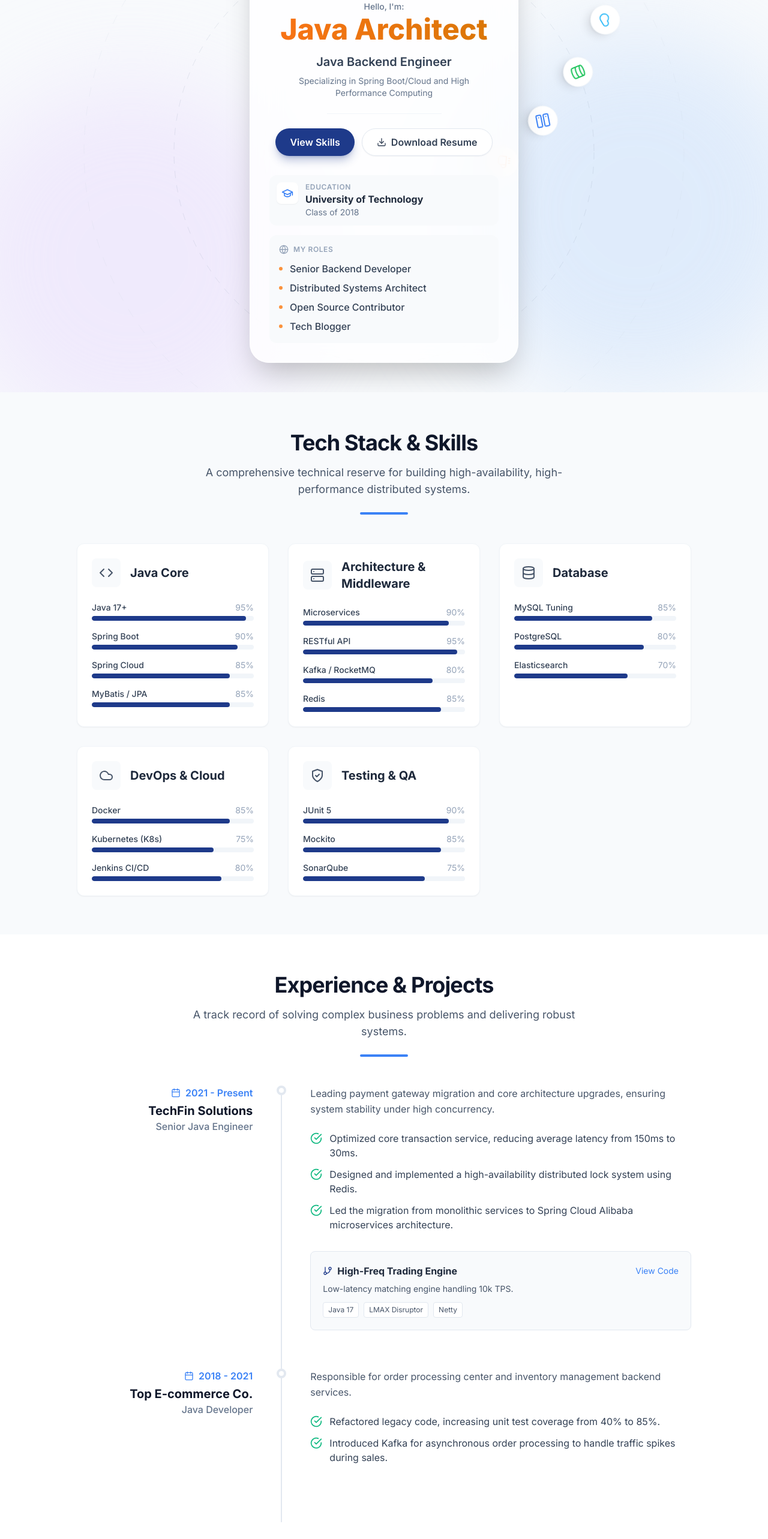
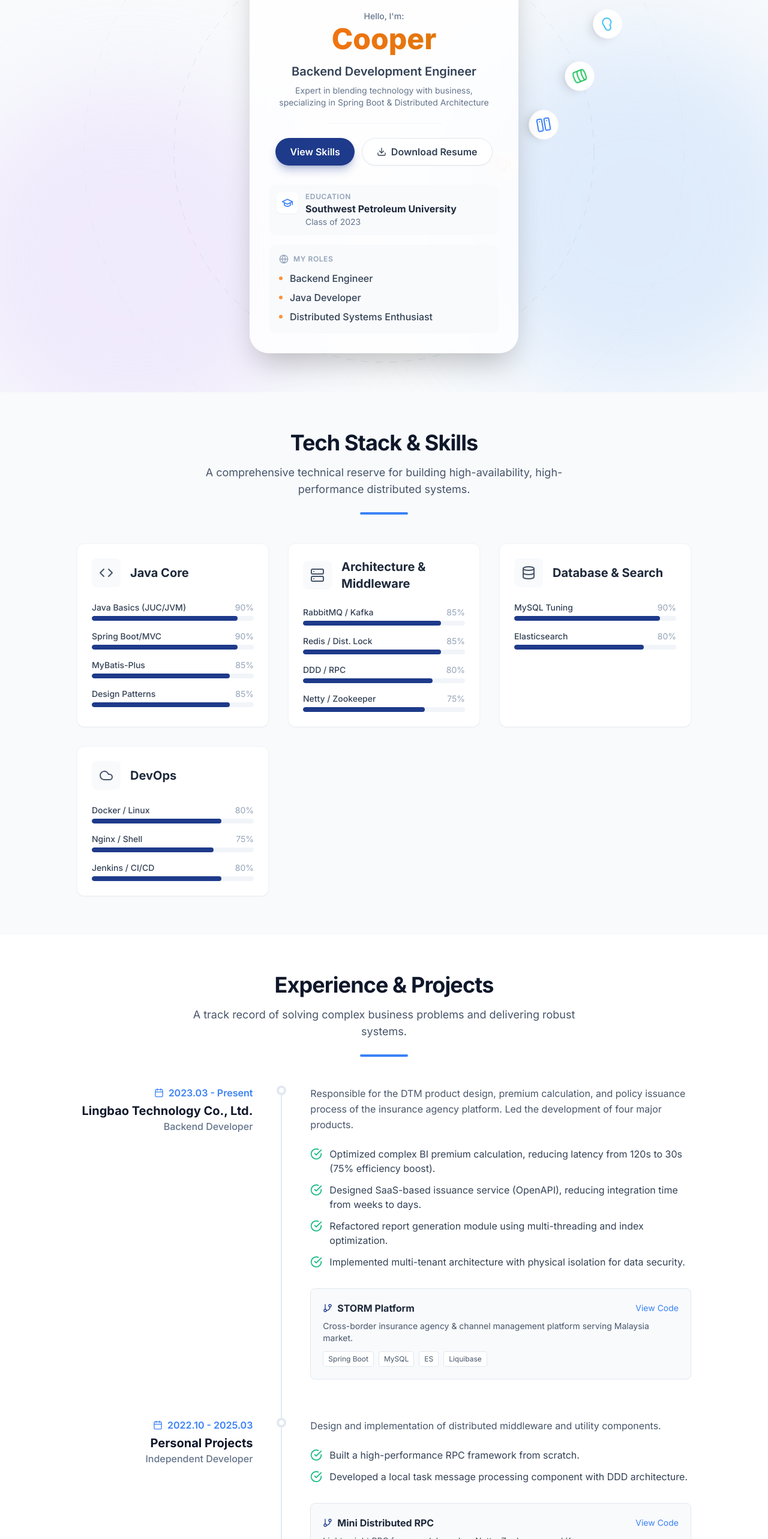
Before and after one commit to iamliyangjing/myIndex, a React (Vite) app: page / in a window 1280 px wide. Shown: the part 146-2712 px from the top of the page at 60% size. Built offline with nearby package versions, Linux system fonts and the light colour scheme; grey boxes are pictures that could not be loaded.

Commit message:
feat: Update profile and hero content

```diff
--- a/constants.ts
+++ b/constants.ts
@@ -12,26 +12,24 @@ import { ExperienceItem, LearningItem, SkillCategory, BookItem, LocalizedData, P
 export const PROFILE_DATA: LocalizedData<ProfileData> = {
   en: {
     avatarUrl: "https://api.dicebear.com/7.x/avataaars/svg?seed=CodeCraft&backgroundColor=ffdfbf",
-    name: "Java Architect",
-    university: "University of Technology",
-    gradYear: "Class of 2018",
+    name: "Cooper",
+    university: "Southwest Petroleum University",
+    gradYear: "Class of 2023",
     roles: [
-      "Senior Backend Developer",
-      "Distributed Systems Architect",
-      "Open Source Contributor",
-      "Tech Blogger"
+      "Backend Engineer",
+      "Java Developer",
+      "Distributed Systems Enthusiast"
     ]
   },
   cn: {
     avatarUrl: "https://api.dicebear.com/7.x/avataaars/svg?seed=CodeCraft&backgroundColor=ffdfbf",
-    name: "Java 架构师",
-    university: "某知名理工大学",
-    gradYear: "2018 届毕业生",
+    name: "Cooper",
+    university: "西南石油大学",
+    gradYear: "2023届",
     roles: [
-      "资深 Java 后端开发",
-      "分布式系统架构师",
-      "开源项目贡献者",
-      "技术博主"
+      "后端开发工程师",
+      "Java 开发者",
+      "分布式系统爱好者"
     ]
   }
 };
@@ -39,16 +37,16 @@ export const PROFILE_DATA: LocalizedData<ProfileData> = {
 // Hero Content
 export const HERO_CONTENT: LocalizedData<HeroContent> = {
   en: {
-    slogan: "Building Efficient & Reliable Distributed Systems",
-    role: "Java Backend Engineer",
-    subRole: "Specializing in Spring Boot/Cloud and High Performance Computing",
+    slogan: "3 Years of Business-Centric Backend Development",
+    role: "Backend Development Engineer",
+    subRole: "Expert in blending technology with business, specializing in Spring Boot & Distributed Architecture",
     ctaText: "View Skills",
     downloadText: "Download Resume",
   },
   cn: {
-    slogan: "构建高效可靠的分布式 Java 应用",
-    role: "Java 后端开发工程师",
-    subRole: "专注于 Spring Boot/Cloud 和 高性能系统",
+    slogan: "3年扎根业务的后端开发经验",
+    role: "后端开发工程师",
+    subRole: "擅长将技术与业务深度结合，精通 Spring Boot 与分布式架构",
     ctaText: "查看技术栈",
     downloadText: "下载简历",
   }
@@ -61,96 +59,76 @@ export const SKILL_CATEGORIES: LocalizedData<SkillCategory[]> = {
       title: "Java Core",
       icon: Code,
       skills: [
-        { name: "Java 17+", level: 95 },
-        { name: "Spring Boot", level: 90 },
-        { name: "Spring Cloud", level: 85 },
-        { name: "MyBatis / JPA", level: 85 },
+        { name: "Java Basics (JUC/JVM)", level: 90 },
+        { name: "Spring Boot/MVC", level: 90 },
+        { name: "MyBatis-Plus", level: 85 },
+        { name: "Design Patterns", level: 85 },
       ],
     },
     {
       title: "Architecture & Middleware",
       icon: Server,
       skills: [
-        { name: "Microservices", level: 90 },
-        { name: "RESTful API", level: 95 },
-        { name: "Kafka / RocketMQ", level: 80 },
-        { name: "Redis", level: 85 },
+        { name: "RabbitMQ / Kafka", level: 85 },
+        { name: "Redis / Dist. Lock", level: 85 },
+        { name: "DDD / RPC", level: 80 },
+        { name: "Netty / Zookeeper", level: 75 },
       ],
     },
     {
-      title: "Database",
+      title: "Database & Search",
       icon: Database,
       skills: [
-        { name: "MySQL Tuning", level: 85 },
-        { name: "PostgreSQL", level: 80 },
-        { name: "Elasticsearch", level: 70 },
+        { name: "MySQL Tuning", level: 90 },
+        { name: "Elasticsearch", level: 80 },
       ],
     },
     {
-      title: "DevOps & Cloud",
+      title: "DevOps",
       icon: Cloud,
       skills: [
-        { name: "Docker", level: 85 },
-        { name: "Kubernetes (K8s)", level: 75 },
-        { name: "Jenkins CI/CD", level: 80 },
-      ],
-    },
-    {
-      title: "Testing & QA",
-      icon: ShieldCheck,
-      skills: [
-        { name: "JUnit 5", level: 90 },
-        { name: "Mockito", level: 85 },
-        { name: "SonarQube", level: 75 },
+        { name: "Docker / Linux", level: 80 },
+        { name: "Nginx / Shell", level: 75 },
+        { name: "Jenkins / CI/CD", level: 80 },
       ],
     },
   ],
   cn: [
     {
-      title: "Java 生态核心",
+      title: "Java 核心",
       icon: Code,
       skills: [
-        { name: "Java 17+", level: 95 },
-        { name: "Spring Boot", level: 90 },
-        { name: "Spring Cloud", level: 85 },
-        { name: "MyBatis / JPA", level: 85 },
+        { name: "Java 基础 (JUC/JVM)", level: 90 },
+        { name: "Spring Boot/MVC", level: 90 },
+        { name: "MyBatis-Plus", level: 85 },
+        { name: "设计模式", level: 85 },
       ],
     },
     {
       title: "架构与中间件",
       icon: Server,
       skills: [
-        { name: "微服务架构", level: 90 },
-        { name: "RESTful API", level: 95 },
-        { name: "Kafka / RocketMQ", level: 80 },
-        { name: "Redis", level: 85 },
+        { name: "RabbitMQ / Kafka", level: 85 },
+        { name: "Redis / 分布式锁", level: 85 },
+        { name: "DDD / RPC", level: 80 },
+        { name: "Netty / Zookeeper", level: 75 },
       ],
     },
     {
-      title: "数据库",
+      title: "数据库与搜索",
       icon: Database,
       skills: [
-        { name: "MySQL 调优", level: 85 },
-        { name: "PostgreSQL", level: 80 },
-        { name: "Elasticsearch", level: 70 },
+        { name: "MySQL 调优", level: 90 },
+        { name: "Elasticsearch", level: 80 },
       ],
     },
     {
-      title: "DevOps 与云原生",
+      title: "运维与工具",
       icon: Cloud,
       skills: [
-        { name: "Docker", level: 85 },
-        { name: "Kubernetes (K8s)", level: 75 },
-        { name: "Jenkins CI/CD", level: 80 },
-      ],
-    },
-    {
-      title: "测试与质量保障",
-      icon: ShieldCheck,
-      skills: [
-        { name: "JUnit 5", level: 90 },
-        { name: "Mockito", level: 85 },
-        { name: "SonarQube", level: 75 },
+        { name: "Docker / Linux", level: 80 },
+        { name: "Nginx / Shell", level: 75 },
+        { name: "Jenkins / CI/CD", level: 80 },
       ],
     },
   ]
@@ -161,33 +139,59 @@ export const EXPERIENCE_DATA: LocalizedData<ExperienceItem[]> = {
   en: [
     {
       id: "exp-1",
-      period: "2021 - Present",
-      role: "Senior Java Engineer",
-      company: "TechFin Solutions",
-      description: "Leading payment gateway migration and core architecture upgrades, ensuring system stability under high concurrency.",
+      period: "2023.03 - Present",
+      role: "Backend Developer",
+      company: "Lingbao Technology Co., Ltd.",
+      description: "Responsible for the DTM product design, premium calculation, and policy issuance process of the insurance agency platform. Led the development of four major products.",
       achievements: [
-        "Optimized core transaction service, reducing average latency from 150ms to 30ms.",
-        "Designed and implemented a high-availability distributed lock system using Redis.",
-        "Led the migration from monolithic services to Spring Cloud Alibaba microservices architecture.",
+        "Optimized complex BI premium calculation, reducing latency from 120s to 30s (75% efficiency boost).",
+        "Designed SaaS-based issuance service (OpenAPI), reducing integration time from weeks to days.",
+        "Refactored report generation module using multi-threading and index optimization.",
+        "Implemented multi-tenant architecture with physical isolation for data security.",
       ],
       projects: [
         {
-          name: "High-Freq Trading Engine",
-          description: "Low-latency matching engine handling 10k TPS.",
-          technologies: ["Java 17", "LMAX Disruptor", "Netty"],
+          name: "STORM Platform",
+          description: "Cross-border insurance agency & channel management platform serving Malaysia market.",
+          technologies: ["Spring Boot", "MySQL", "ES", "Liquibase"],
           link: "#",
         }
       ]
     },
     {
       id: "exp-2",
-      period: "2018 - 2021",
-      role: "Java Developer",
-      company: "Top E-commerce Co.",
-      description: "Responsible for order processing center and inventory management backend services.",
+      period: "2022.10 - 2025.03",
+      role: "Independent Developer",
+      company: "Personal Projects",
+      description: "Design and implementation of distributed middleware and utility components.",
       achievements: [
-        "Refactored legacy code, increasing unit test coverage from 40% to 85%.",
-        "Introduced Kafka for asynchronous order processing to handle traffic spikes during sales.",
+        "Built a high-performance RPC framework from scratch.",
+        "Developed a local task message processing component with DDD architecture.",
+      ],
+      projects: [
+        {
+          name: "Mini Distributed RPC",
+          description: "Lightweight RPC framework based on Netty, Zookeeper, and Kyro.",
+          technologies: ["Netty", "Zookeeper", "Protobuf", "Spring"],
+          link: "https://github.com/iamliyangjing",
+        },
+        {
+          name: "Task Message Component",
+          description: "High-availability local task processing component with sharding and retry mechanisms.",
+          technologies: ["Spring Boot", "RabbitMQ", "DDD"],
+          link: "#",
+        }
+      ]
+    },
+    {
+      id: "exp-3",
+      period: "2022.09 - 2023.02",
+      role: "Backend Intern",
+      company: "AIA / CAT",
+      description: "Designed and developed the Online Purchase Journey for D2C products.",
+      achievements: [
+        "Defined product infrastructure and page presentation logic.",
+        "Implemented full-process marketing from customer acquisition to policy issuance.",
       ],
       projects: []
     }
@@ -195,33 +199,59 @@ export const EXPERIENCE_DATA: LocalizedData<ExperienceItem[]> = {
   cn: [
     {
       id: "exp-1",
-      period: "2021 - 至今",
-      role: "高级 Java 工程师",
-      company: "TechFin 解决方案",
-      description: "主导支付网关迁移及核心架构升级，负责高并发场景下的系统稳定性。",
+      period: "2023.03 - 至今",
+      role: "后端开发工程师",
+      company: "领保科技股份有限公司",
+      description: "负责保险代理平台的 DTM 产品设计、保费计算及出单流程。至今承担四个大型产品的研发设计，参与从需求评审到上线的全流程。",
       achievements: [
-        "优化核心交易服务，将 平均响应时间 (Latency) 从 150ms 降至 30ms。",
-        "设计并实现了基于 Redis 的高可用分布式锁系统，解决了重复扣款问题。",
-        "主导单体服务向 Spring Cloud Alibaba 微服务架构的迁移，提升了开发效率。",
+        "优化复杂保险产品 BI 计算，引入 FutureTask 异步计算，耗时由 120s 降至 30s，效率提升 75%。",
+        "设计 OpenAPI 形式的 SaaS 化出单服务，将客户集成周期从周缩短至天。",
+        "重构报表生成模块，通过多线程并发和索引优化，解决性能瓶颈。",
+        "负责多租户架构设计，落地物理层面的租户隔离方案，确保数据安全。",
       ],
       projects: [
         {
-          name: "高频交易引擎",
-          description: "处理能力达 10k TPS 的低延迟撮合引擎。",
-          technologies: ["Java 17", "LMAX Disruptor", "Netty"],
+          name: "STORM 跨境保险平台",
+          description: "面向马来西亚市场的保险代理及渠道管理平台，支撑超40款本地化产品。",
+          technologies: ["Spring Boot", "MySQL", "ES", "Liquibase"],
           link: "#",
         }
       ]
     },
     {
       id: "exp-2",
-      period: "2018 - 2021",
-      role: "Java 开发工程师",
-      company: "某知名电商公司",
-      description: "负责订单处理中心和库存管理后端服务的开发与维护。",
+      period: "2022.10 - 2025.03",
+      role: "独立开发者",
+      company: "个人开源项目",
+      description: "专注于分布式中间件与通用组件的设计与实现。",
       achievements: [
-        "重构遗留代码，将核心模块单元测试覆盖率从 40% 提升至 85%。",
-        "引入 Kafka 进行异步订单处理，有效削峰填谷，平稳度过大促流量激增。",
+        "从零设计并实现高性能 RPC 框架。",
+        "基于 DDD 架构开发高可用本地任务消息处理组件。",
+      ],
+      projects: [
+        {
+          name: "Mini 分布式 RPC 框架",
+          description: "基于 Netty + Zookeeper 的轻量级 RPC，支持 SPI 扩展与多种序列化。",
+          technologies: ["Netty", "Zookeeper", "Protobuf", "Spring"],
+          link: "https://github.com/iamliyangjing",
+        },
+        {
+          name: "本地任务消息组件",
+          description: "支持分片、重试、双通道通知的异步任务处理组件，采用 DDD 四层架构。",
+          technologies: ["Spring Boot", "RabbitMQ", "DDD"],
+          link: "#",
+        }
+      ]
+    },
+    {
+      id: "exp-3",
+      period: "2022.09 - 2023.02",
+      role: "后端开发实习生",
+      company: "友邦保险咨询科技 (AIA)",
+      description: "负责设计研发 D2C 产品的 Online Purchase Journey。",
+      achievements: [
+        "定义产品基础结构在页面的呈现方式。",
+        "实现了 Direct User 从购买到出单的全流程营销闭环。",
       ],
       projects: []
     }
@@ -451,13 +481,13 @@ export const FOOTER_CONTENT: LocalizedData<FooterContent> = {
   en: {
     title: "Ready to build scalable systems?",
     emailText: "Email Me",
-    copyright: "© 2024 Java Backend Engineer. All rights reserved.",
+    copyright: "© 2024 Cooper. All rights reserved.",
     builtWith: "Built with React, TypeScript & Tailwind CSS",
   },
   cn: {
     title: "准备好构建可扩展的系统了吗？",
     emailText: "发送邮件",
-    copyright: "© 2024 Java 后端工程师. 保留所有权利.",
+    copyright: "© 2024 Cooper. 保留所有权利.",
     builtWith: "基于 React, TypeScript & Tailwind CSS 构建",
   }
 };
@@ -465,6 +495,6 @@ export const FOOTER_CONTENT: LocalizedData<FooterContent> = {
 // External Links
 export const BLOG_URL = "https://juejin.cn";
 export const CONTACT_INFO = {
-  email: "developer@example.com",
-  github: "https://github.com/yourusername",
+  email: "958390434@qq.com",
+  github: "https://github.com/iamliyangjing",
 };
```
